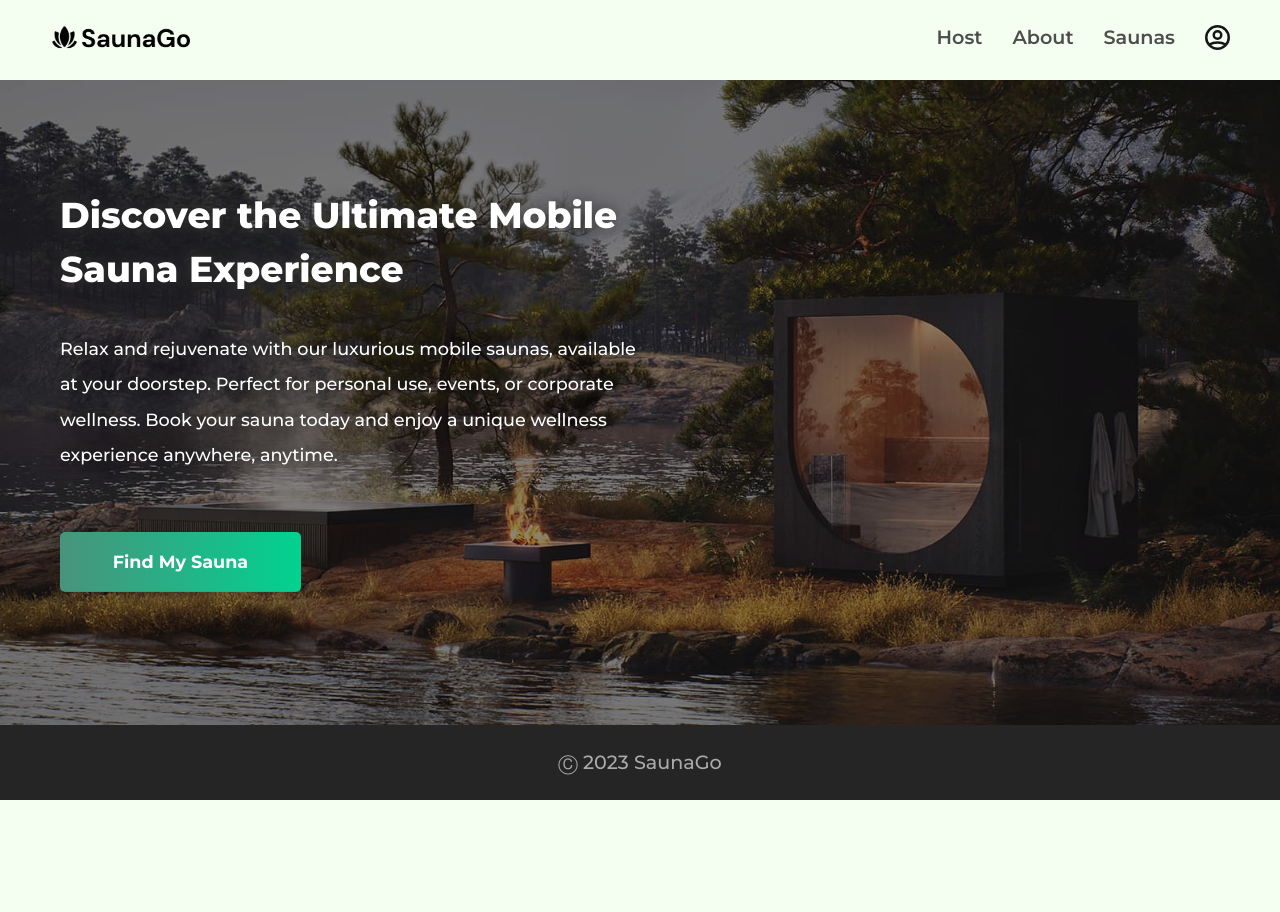
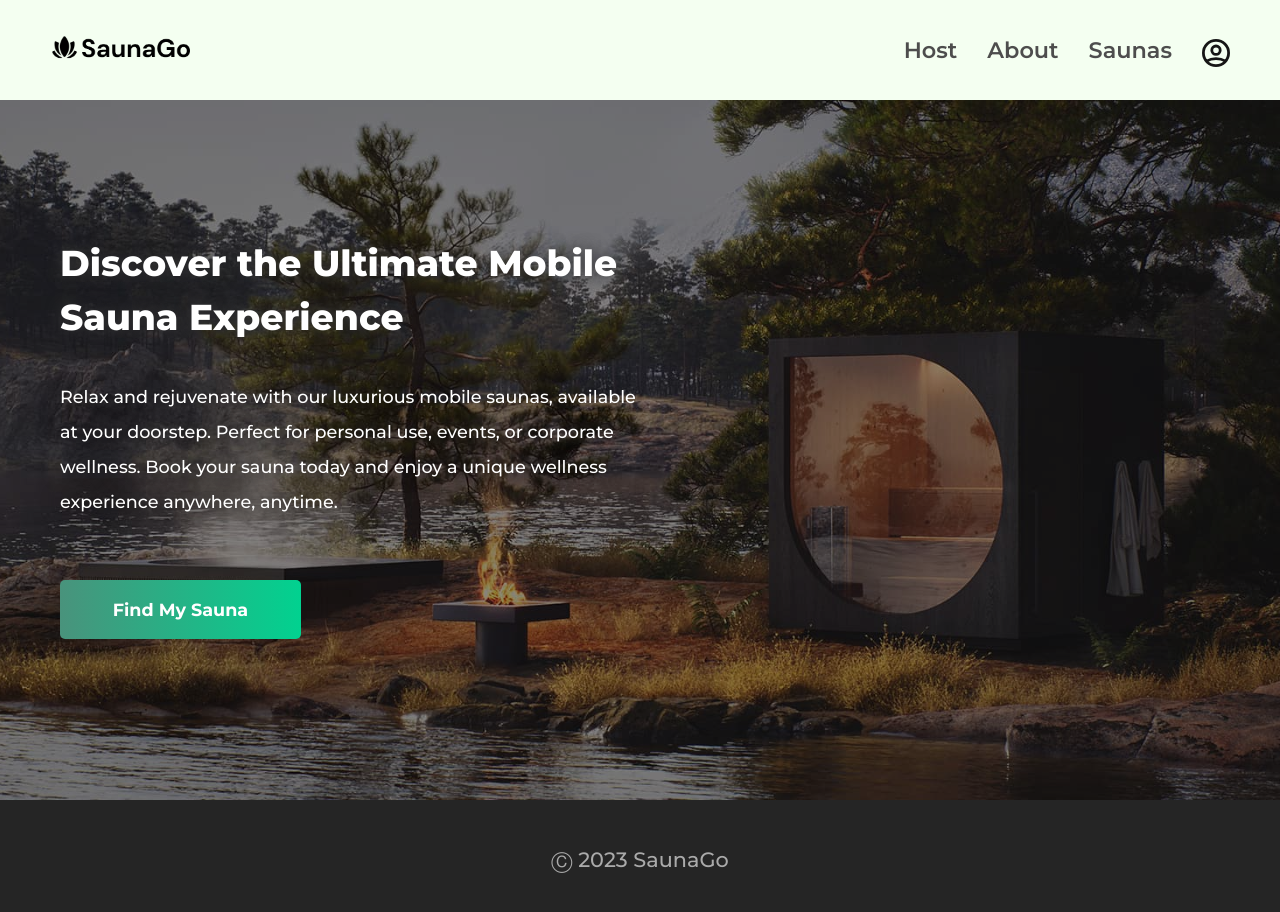
Before and after one commit to AustejaSk/SaunaGo, a React (Vite) app: page / in a window 1280 px wide. Shown: the top 912 px of the page. Before the commit the page ends 800 px from the top, so only its background shows below. Built offline with nearby package versions, Linux system fonts and the light colour scheme.

Commit message:
update header.jsx and index.css

```diff
--- a/src/components/Header.jsx
+++ b/src/components/Header.jsx
@@ -6,7 +6,9 @@ import userIcon from '../images/user-icon.svg'
 const Header = () => {
     return (
         <header>
-            <Link to="/"><img className="logo" src={logo} alt="SaunaGo logo with a lotus flower icon "/></Link>
+            <Link to="/">
+                <img className="logo" src={logo} alt="SaunaGo logo with a lotus flower icon." />
+            </Link>
             <nav>
                 <NavLink
                     to="/host"
@@ -26,10 +28,8 @@ const Header = () => {
                 >
                     Saunas
                 </NavLink>
-                <NavLink
-                    to="/login"
-                >
-                    <img src={userIcon} />
+                <NavLink to="/login">
+                    <img className='user-icon' src={userIcon} alt='User icon.' />
                 </NavLink>
             </nav>
         </header>
--- a/src/index.css
+++ b/src/index.css
@@ -27,6 +27,7 @@ header {
 
 nav {
   display: flex;
+  align-items: center;
   gap: 15px;
 }
 
@@ -51,7 +52,7 @@ a {
 
 .logo {
   width: 110px;
-  height: 100%;
+  height: auto;
   cursor: pointer;
 }
 
@@ -62,14 +63,18 @@ nav > a {
   font-size: 0.95rem;
 }
 
+nav > a:last-of-type {
+  height: 22px;
+}
+
 nav > a:hover {
   color: #161616;
   text-decoration: underline;
 }
 
-header > nav > a > img {
-  width: 18px;
-  height: 18px;
+.user-icon {
+  width: 22px;
+  height: 22px;
 }
 
 .active {
@@ -112,7 +117,7 @@ footer > p {
   background-blend-mode: multiply;
   background-size: 160%;
   background-position: center;
-  height: calc(100vh - 155px);
+  height: calc(100vh - 80px);
   padding: 0 16px 40px;
 }
 
@@ -875,21 +880,29 @@ footer > p {
     width: 162px;
   }
 
+  header {
+    height: 100px;
+  }
+
   header > nav {
     gap: 40px;
   }
 
   header > nav > a {
-    font-size: 1.2rem;
+    font-size: 1.4rem;
   }
 
-  header > nav > a > img {
-    width: 25px;
-    height: 25px;
+  .user-icon {
+    width: 24px;
+    height: 24px;
+  }
+
+  footer {
+    height: 120px;
   }
 
   footer > p {
-    font-size: 1.2rem;
+    font-size: 1.3rem;
   }
 
   .button {
@@ -901,6 +914,7 @@ footer > p {
   /* Home */
 
   .hero-section {
+    height: calc(100vh - 100px);
     background-color: #929292;
     background-image: url(./images/hero-desktop.jpg);
     background-blend-mode: multiply;
@@ -1052,6 +1066,11 @@ footer > p {
 
   header > nav {
     gap: 30px;
+  }
+
+  .user-icon {
+    width: 28px;
+    height: 28px;
   }
 
   .logo {
```
